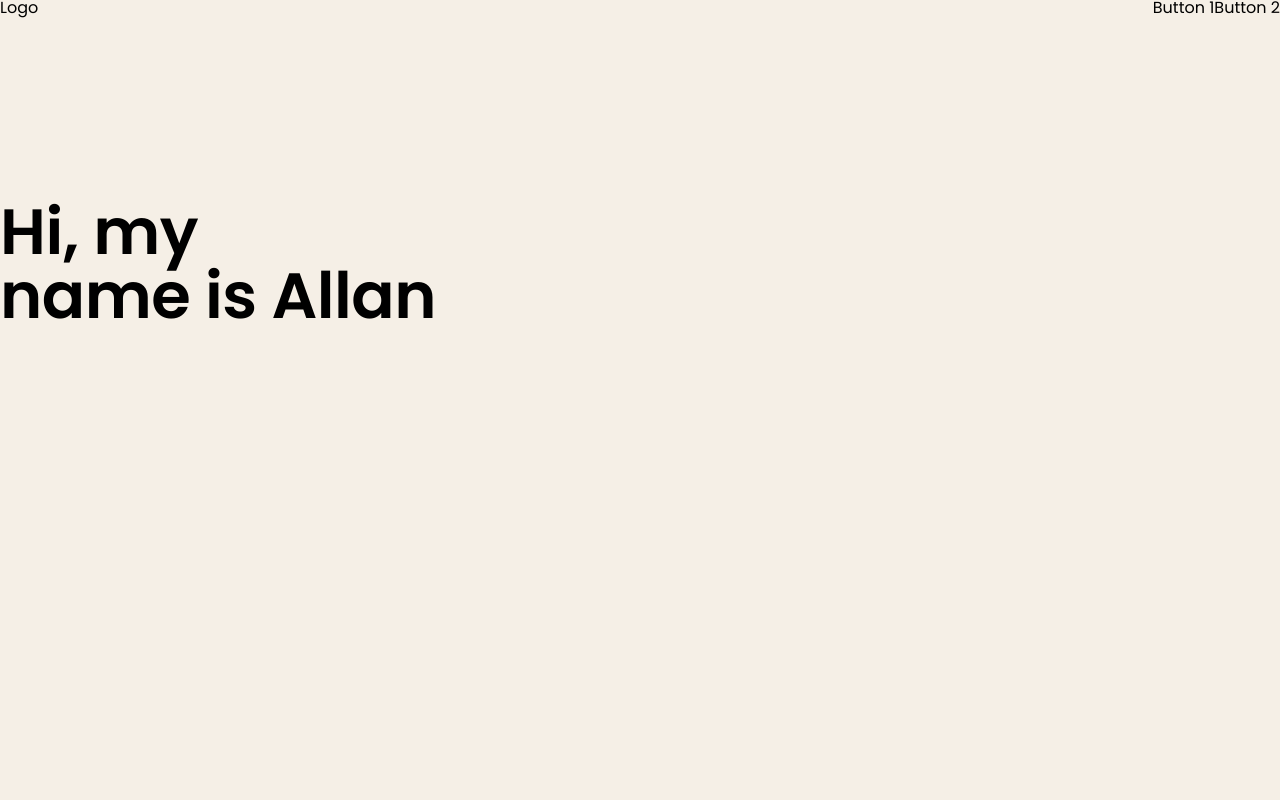
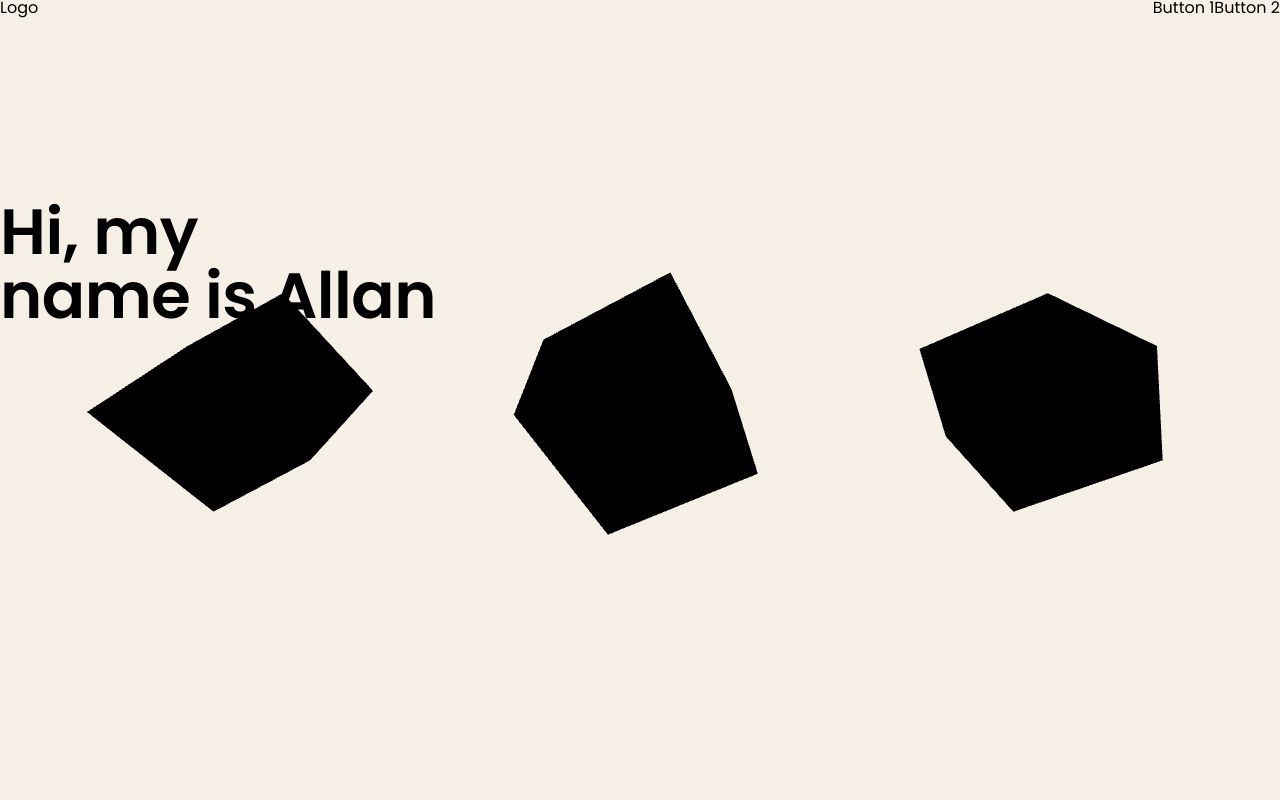
Before and after one commit to Tillate/portfolio-react, a React (Vite) app: page / in a window 1280 px wide. Shown: the top 800 px of the page. Built offline with nearby package versions, Linux system fonts and the light colour scheme.

Commit message:
Installation three js : mise en place de la scene et des box

```diff
--- a/package.json
+++ b/package.json
@@ -8,10 +8,12 @@
     "preview": "vite preview"
   },
   "dependencies": {
+    "@react-three/fiber": "^8.0.19",
     "@stitches/react": "^1.2.8",
     "react": "^18.0.0",
     "react-dom": "^18.0.0",
     "sass": "^1.52.1",
+    "three": "^0.140.2",
     "vite-plugin-stitches": "^0.0.1"
   },
   "devDependencies": {
--- a/src/App.tsx
+++ b/src/App.tsx
@@ -1,5 +1,6 @@
 import { styled } from "@stitches/react";
 import Header from "./components/Header/Header";
+import Scene from "./components/Scene/Scene";
 import ScreenContainer from "./components/ScreenContainer/ScreenContainer";
 import ScreenTitle from "./components/ScreenTitle/ScreenTitle";
 
@@ -7,20 +8,25 @@ function App() {
   return (
     <>
       <Header />
+      <Scene />
       <main>
         <ScreenContainer>
           <ScreenTitle>
-            <span>Hi, my <br /> name is Allan</span>
+            <span>
+              Hi, my <br /> name is Allan
+            </span>
           </ScreenTitle>
         </ScreenContainer>
         <ScreenContainer>
           <ScreenTitle>
-            <span>Some things <br /> I've worked on</span>
+            <span>
+              Some things <br /> I've worked on
+            </span>
           </ScreenTitle>
         </ScreenContainer>
         <ScreenContainer>Les projets</ScreenContainer>
         <ScreenContainer>
-        <ScreenTitle>
+          <ScreenTitle>
             <span>Contact me</span>
           </ScreenTitle>
         </ScreenContainer>
--- /dev/null
+++ b/src/components/Scene/Box/Box.tsx
@@ -0,0 +1,27 @@
+import React, { useRef, useEffect, useState } from "react";
+import { MeshProps, useFrame } from "@react-three/fiber";
+
+function Box(props: MeshProps) {
+  const ref = useRef<MeshProps>(null!);
+  const [clicked, setClicked] = React.useState(false);
+
+  useEffect(() => {
+    console.log(Boolean(ref.current));
+  }, []);
+
+  useFrame(() => {
+    if (ref.current) {
+      ref.current.rotation.x += 0.01;
+      ref.current.rotation.z += clicked ? 0 : 0.05;
+    }
+  });
+
+  return (
+    <mesh {...props} ref={ref} onClick={() => setClicked(!clicked)}>
+      <boxGeometry />
+      <meshStandardMaterial />
+    </mesh>
+  );
+}
+
+export default Box;
--- /dev/null
+++ b/src/components/Scene/Scene.tsx
@@ -0,0 +1,19 @@
+import { Canvas } from "@react-three/fiber";
+import * as React from "react";
+import Box from "./Box/Box";
+
+interface ISceneProps {}
+
+function Scene(props: ISceneProps) {
+  return (
+    <span className="container-canva">
+      <Canvas className="canva">
+        <Box position={[-3, 0, 1]} />
+        <Box position={[-0, 0, 1]} scale={[1.2, 1.2, 1.2]} />
+        <Box position={[3, 0, 1]} />
+      </Canvas>
+    </span>
+  );
+}
+
+export default Scene;
--- /dev/null
+++ b/src/styles/components/_canvas.scss
@@ -0,0 +1,6 @@
+.container-canva {
+  position: absolute;
+  // z-index: -1;
+  height: 100vh;
+  width: 100vw;
+}
--- a/src/styles/index.scss
+++ b/src/styles/index.scss
@@ -2,3 +2,4 @@
 @import "./components/screenContainer";
 @import "./components/header";
 @import "./components/screenTitle";
+@import "./components/canvas";
```
Also changed, not shown: 1 other file (tests, documents, lock files or other folders).
